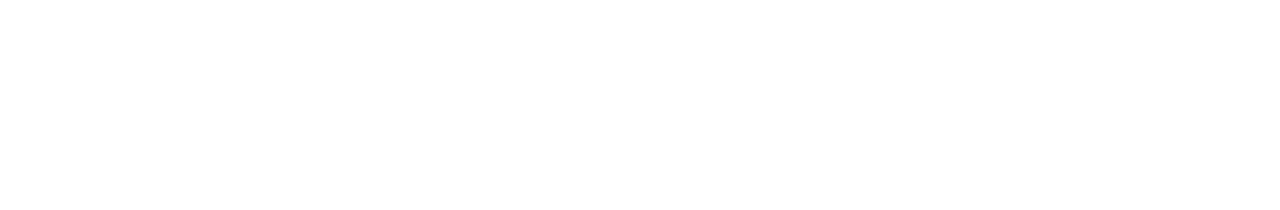
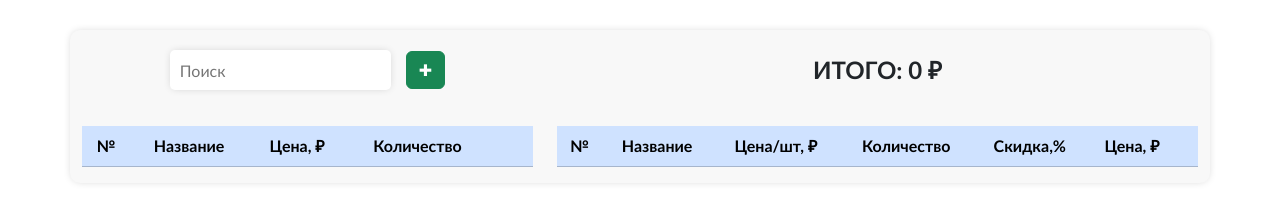
Before and after one commit to Mukusha/botstrap_course, a plain HTML site: page index.html in a window 1280 px wide. Drawn offline with Linux system fonts and the light colour scheme.

Commit message:
1.3 Создание интерфейса приложения

```diff
--- a/css/style.css
+++ b/css/style.css
@@ -0,0 +1,71 @@
+* {
+    font-family: 'Calibri', sans-serif;
+    font-size: 16px;
+  }
+  body {
+    padding-top: 30px;
+  }
+  input.search {
+    max-width: 300px;
+    margin-right: 15px;
+  }
+  input {
+    height: 40px;
+    padding: 10px;
+    border: none;
+    border-radius: 5px;
+    box-shadow: 0px 0px 9px -2px rgba(0, 0, 0, 0.2);
+  }
+  .price_discount input {
+    width: 70px;
+  }
+  button.add,
+  button.good_delete {
+    display: flex;
+    align-items: center;
+    justify-content: center;
+    border: none;
+    border-radius: 5px;
+    box-shadow: 0px 0px 9px -2px rgba(0, 0, 0, 0.2);
+    width: 40px;
+    height: 40px;
+    font-size: 20px;
+    cursor: pointer;
+  }
+  .container {
+    background-color: #f8f8f8;
+    box-shadow: 0px 0px 9px -2px rgba(0, 0, 0, 0.2);
+    border-radius: 10px;
+  }
+  /* Товары */
+  .menu {
+    display: flex;
+    height: 50px;
+    justify-content: center;
+    align-items: center;
+    margin-top: 15px;
+    margin-bottom: 15px;
+  }
+  .price_title,
+  .price_title span {
+    font-weight: bold;
+    text-transform: uppercase;
+    font-size: 24px;
+  }
+  th {
+    cursor: pointer;
+    padding: 15px;
+    text-align: center;
+  }
+  tr {
+    height: 30px;
+  }
+  td {
+    padding: 15px;
+    text-align: center;
+  }
+  .good, .price_good {
+    display: flex;
+    align-items: center;
+    height: 60px;
+  }
--- a/index.html
+++ b/index.html
@@ -12,15 +12,85 @@
 <body>
     <div class="container">
         <div class="row">
-            <div class="col-xs-12 cool-xxxl-5">
+            <div class="col-xs-12 col-xl-5">
+                <div class="goods_box" id="goods">
+                    <div class="menu">
+                        <input type="text" placeholder="Поиск" class="search">
+                        <button type="button" class="btn btn-success" data-bs-toggle="modal"
+                            data-bs-target="#exampleModal">&#10010;</button>
+                    </div>
+                    <div class="table-responsive">
+                        <table class="table goods table mt-3" id="table1">
+                            <thead>
+                                <tr class="table-primary allign-middle">
+                                    <th data-type="number">№</th>
+                                    <th data-type="string">Название</th>
+                                    <th data-type="number">Цена, &#8381;</th>
+                                    <th data-type="number">Количество</th>
+                                    <th></th>
+                                    <th></th>
+                                </tr>
+                            </thead>
+                            <tbody class="list">
+                                <!-- Строки с товарами -->
+                            </tbody>
+                        </table>
+                    </div>
+                </div>
+            </div>
+            <div class="col-xs-12 col-xl-7">
+                <div class="price_box">
 
-            </div>
-            <div class="col-xs-12 cool-xxxl-7">
+                    <div class="menu">
+                        <div class="price_title"> Итого: <span class="price_result">0 &#8381;</span></div>
+                    </div>
+                    <div class="table-responsive">
+                        <table class="price table mt-3" id="table2">
+                            <thead>
+                                <tr class="table-primary allign-middle">
+                                    <th data-type="number">№</th>
+                                    <th data-type="string">Название</th>
+                                    <th data-type="number">Цена/шт, &#8381;</th>
+                                    <th data-type="number">Количество</th>
+                                    <th>Скидка,%</th>
+                                    <th data-type="number">Цена, &#8381;</th>
+                                    <th></th>
+                                </tr>
+                            </thead>
+                            <tbody class="cart">
+                                <!-- Строки с товарами -->
+                            </tbody>
+                        </table>
+                    </div>
+                </div>
 
             </div>
         </div>
     </div>
 
+    <!-- Модальное окно бдобавление товара -->
+    <div class="modal fade" id="exampleModal" tabindex="-1" aria-labelledby="exampleModalLabel" aria-hidden="true">
+        <div class="modal-dialog">
+            <div class="modal-content">
+                <div class="modal-header">
+                    <h1 class="modal-title fs-5" id="exampleModalLabel">Добавить товар</h1>
+                    <button type="button" class="btn-close" data-bs-dismiss="modal" aria-label="Close"></button>
+                </div>
+                <div class="modal-body">
+                    <button class="btn btn-secondary mb-3">Обновить с сервера</button><br>
+                    <label for="good_name" class="form-label">Название товара</label>
+                    <input type="text" class="form-control mb-3" id="good_name" maxlength="40">
+                    <label for="good_price" class="form-label">Цена</label>
+                    <input type="number" class="form-control mb-3" id="good_price">
+                    <label for="good_count" class="form-label">Количество</label>
+                    <input type="number" class="form-control mb-3" id="good_count" min="1" value="1">
+                    <button type="submit" class="add_new btn btn-success">Сохранить</button>
+                </div>
+            </div>
+        </div>
+    </div>
+
+    <!-- Скрипты -->
     <script src="js/bootstrap.bundle.min.js"></script>
     <script src="js/sweetalert2.all.min.js"></script>
     <script src="js/list.min.js"></script>
```
